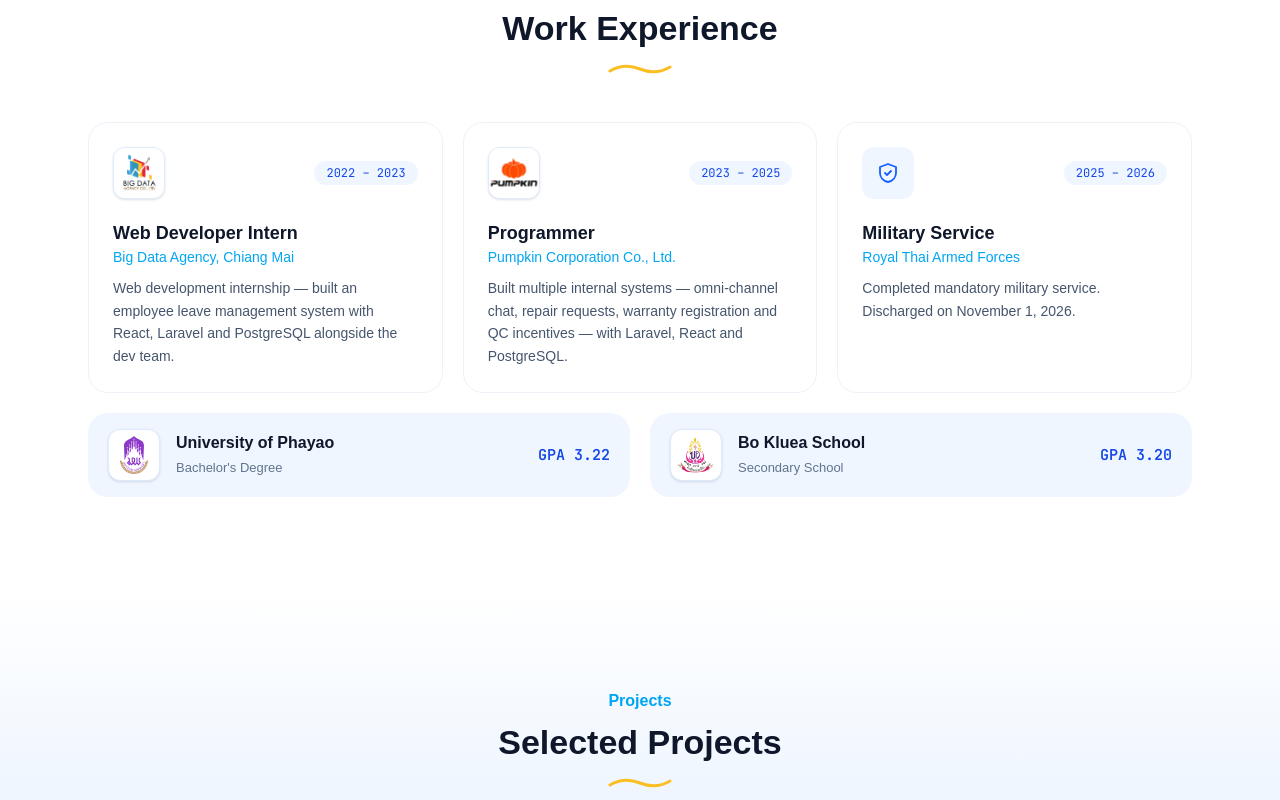
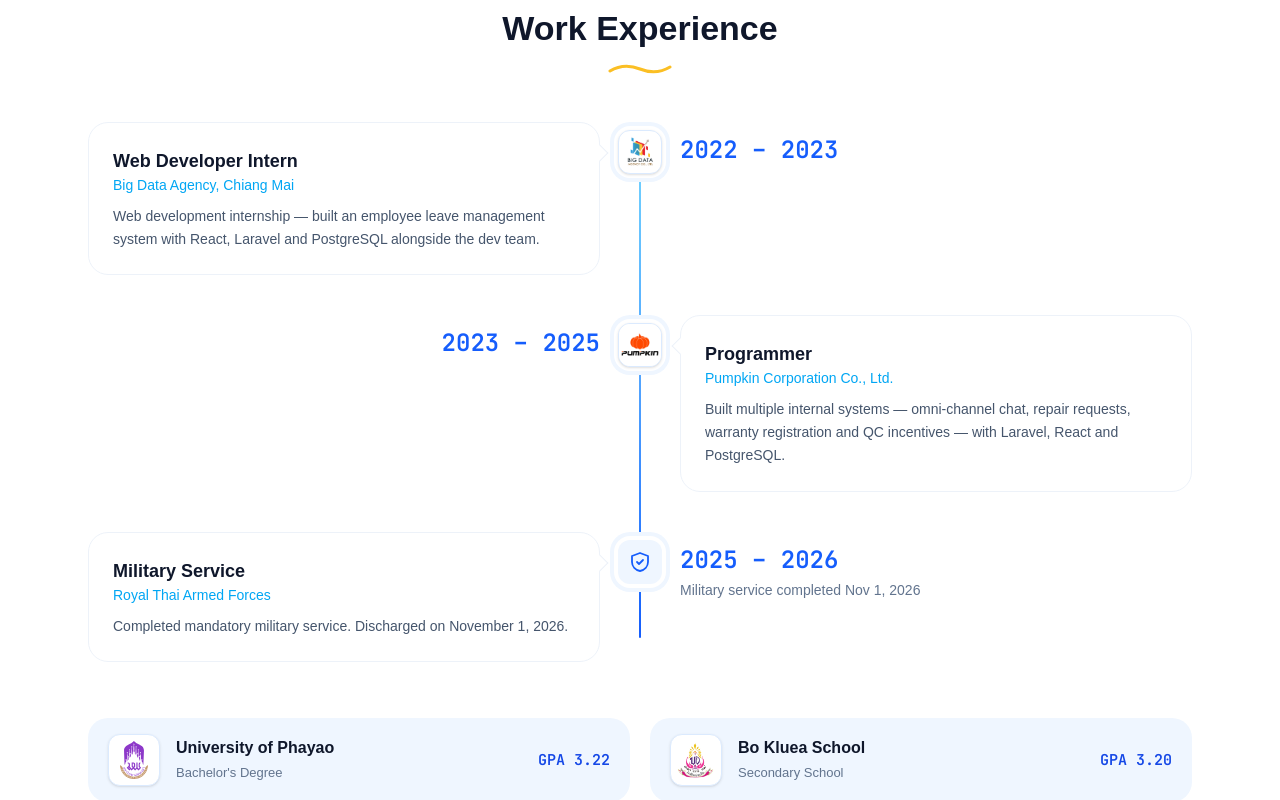
Before and after one commit to ozoneaik/aof-portfolio, a Next.js app: page /en in a window 1280 px wide. Shown: the part 2040-2840 px from the top of the page. Built offline with nearby package versions, Linux system fonts and the light colour scheme; no server answers; the database is empty; a web font is replaced by a local one.

Commit message:
change design experience to timeline

```diff
--- a/src/components/sections/ExperienceSection.tsx
+++ b/src/components/sections/ExperienceSection.tsx
@@ -1,4 +1,4 @@
-import { education, experience, ui, type Lang } from "@/data/portfolio";
+import { education, experience, profile, ui, type Lang } from "@/data/portfolio";
 import { SectionHead } from "@/components/ui/Decor";
 import { Logo } from "@/components/ui/Logo";
 
@@ -10,39 +10,78 @@ export function ExperienceSection({ lang }: { lang: Lang }) {
             <div className="mx-auto max-w-6xl px-5 sm:px-6">
                 <SectionHead eyebrow={t(ui.nav.experience)} title={t(ui.experienceTitle)} />
 
-                {/* การ์ดประสบการณ์ทำงาน */}
-                <div className="grid gap-5 md:grid-cols-3">
-                    {experience.map((e) => (
-                        <article
-                            key={e.org.en}
-                            className="reveal rounded-[20px] border border-[#edf2f9] bg-white p-6 transition duration-300 hover:-translate-y-1 hover:shadow-card dark:border-blue-900/40 dark:bg-ink-2"
-                        >
-                            <div className="mb-5 flex items-center justify-between">
+                {/* Timeline ประสบการณ์ทำงาน
+                    - มือถือ: เส้นแนวตั้งชิดซ้าย การ์ดเรียงลงมาด้านขวาของเส้น
+                    - จอใหญ่ (md+): เส้นอยู่กลาง การ์ดสลับซ้าย/ขวา ฝั่งตรงข้ามแสดงช่วงปีตัวใหญ่ */}
+                <ol className="relative">
+                    {/* เส้น timeline */}
+                    <span
+                        aria-hidden
+                        className="absolute bottom-6 left-[26px] top-6 w-0.5 rounded-full bg-gradient-to-b from-sky-300 via-blue-400 to-blue-600 md:left-1/2 md:-translate-x-1/2 dark:from-sky-700 dark:via-blue-700 dark:to-blue-500"
+                    />
+
+                    {experience.map((e, i) => {
+                        const cardOnLeft = i % 2 === 0; // จอใหญ่: ลำดับคู่การ์ดอยู่ซ้าย ลำดับคี่อยู่ขวา
+                        const isLatest = i === experience.length - 1;
+                        return (
+                            <li key={e.org.en} className="reveal relative pb-10 pl-[76px] last:pb-0 md:grid md:grid-cols-2 md:gap-x-20 md:pl-0">
+                                {/* จุดบนเส้น: โลโก้บริษัท (หรือไอคอนโล่ถ้าไม่มีโลโก้) */}
+                                <div className="absolute left-0 top-1 z-10 md:left-1/2 md:-translate-x-1/2">
+                                    <div className="rounded-2xl bg-white p-1 ring-4 ring-blue-50 dark:bg-ink dark:ring-blue-950">
                                         {e.logo ? (
-                                    <Logo src={e.logo} alt={t(e.org)} zoom={e.logoZoom} className="h-[52px] w-[52px]" />
+                                            <Logo src={e.logo} alt={t(e.org)} zoom={e.logoZoom} className="h-11 w-11" />
                                         ) : (
-                                    // ไม่มีโลโก้ (รับราชการทหาร) → ใช้ไอคอนโล่แทน
-                                    <span className="grid h-[52px] w-[52px] place-items-center rounded-xl bg-blue-50 text-blue-600 dark:bg-blue-950 dark:text-blue-300">
+                                            <span className="grid h-11 w-11 place-items-center rounded-xl bg-blue-50 text-blue-600 dark:bg-blue-950 dark:text-blue-300">
                                                 <svg viewBox="0 0 24 24" className="h-6 w-6" fill="none" stroke="currentColor" strokeWidth={1.8} strokeLinecap="round" strokeLinejoin="round" aria-hidden>
                                                     <path d="M12 3 4 6v6c0 4.5 3.4 8 8 9 4.6-1 8-4.5 8-9V6l-8-3Z" />
                                                     <path d="m9 12 2 2 4-4" />
                                                 </svg>
                                             </span>
                                         )}
-                                <span className="rounded-full bg-blue-50 px-3 py-1 font-mono text-xs text-blue-700 dark:bg-blue-950 dark:text-blue-300">
+                                    </div>
+                                </div>
+
+                                {/* ช่วงปีตัวใหญ่ ฝั่งตรงข้ามการ์ด (จอใหญ่เท่านั้น) */}
+                                <div
+                                    className={`hidden pt-3 md:row-start-1 md:block ${
+                                        cardOnLeft ? "md:col-start-2 md:text-left" : "md:col-start-1 md:text-right"
+                                    }`}
+                                >
+                                    <p className="font-mono text-2xl font-semibold text-blue-600 dark:text-blue-400">{t(e.period)}</p>
+                                    {isLatest && (
+                                        <p className="mt-1 text-sm text-slate-500 dark:text-slate-400">{t(profile.statusNote)}</p>
+                                    )}
+                                </div>
+
+                                {/* การ์ดรายละเอียด */}
+                                <article
+                                    className={`relative rounded-[20px] border border-[#edf2f9] bg-white p-6 transition duration-300 hover:-translate-y-1 hover:shadow-card md:row-start-1 dark:border-blue-900/40 dark:bg-ink-2 ${
+                                        cardOnLeft ? "md:col-start-1" : "md:col-start-2"
+                                    }`}
+                                >
+                                    {/* ลูกศรเล็กชี้ไปที่เส้น (จอใหญ่) */}
+                                    <span
+                                        aria-hidden
+                                        className={`absolute top-6 hidden h-3 w-3 rotate-45 border-[#edf2f9] bg-white md:block dark:border-blue-900/40 dark:bg-ink-2 ${
+                                            cardOnLeft ? "-right-[7px] border-r border-t" : "-left-[7px] border-b border-l"
+                                        }`}
+                                    />
+                                    {/* ช่วงปีแบบป้ายเล็ก (มือถือเท่านั้น) */}
+                                    <span className="mb-3 inline-block rounded-full bg-blue-50 px-3 py-1 font-mono text-xs text-blue-700 md:hidden dark:bg-blue-950 dark:text-blue-300">
                                         {t(e.period)}
                                     </span>
-                            </div>
                                     <h3 className="text-lg font-semibold text-slate-900 dark:text-white">{t(e.title)}</h3>
                                     <p className="mb-2.5 text-sm font-medium text-sky-500 dark:text-sky-400">{t(e.org)}</p>
                                     <p className="text-sm leading-relaxed text-slate-600 dark:text-slate-400">{t(e.desc)}</p>
                                 </article>
-                    ))}
-                </div>
+                            </li>
+                        );
+                    })}
+                </ol>
 
                 {/* การศึกษา */}
                 <h3 className="sr-only">{t(ui.education)}</h3>
-                <div className="mt-5 grid gap-5 md:grid-cols-2">
+                <div className="mt-14 grid gap-5 md:grid-cols-2">
                     {education.map((e) => (
                         <div key={e.school.en} className="reveal flex items-center gap-4 rounded-[20px] bg-blue-50 px-5 py-4 dark:bg-blue-950/40">
                             <Logo src={e.logo} alt={t(e.school)} className="h-[52px] w-[52px]" />
```
Lines whose indentation alone changed are shown as unchanged.
